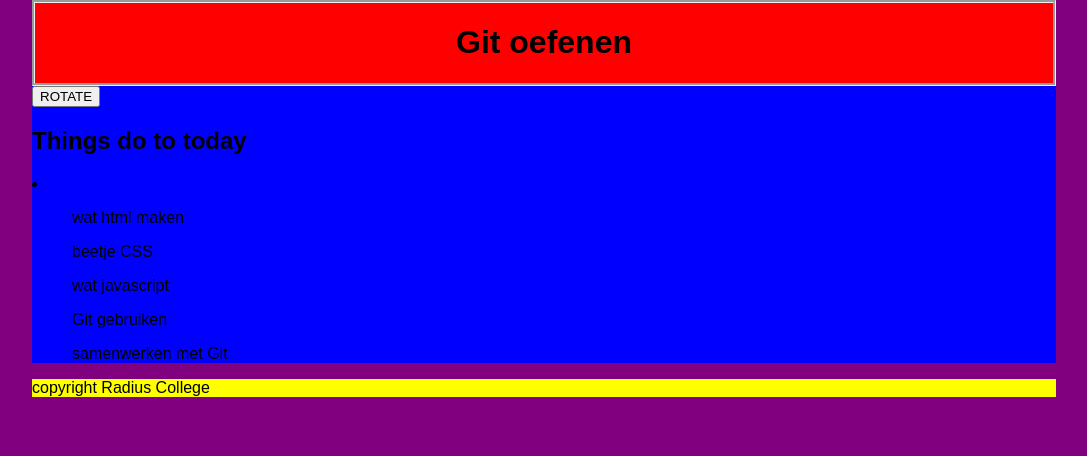
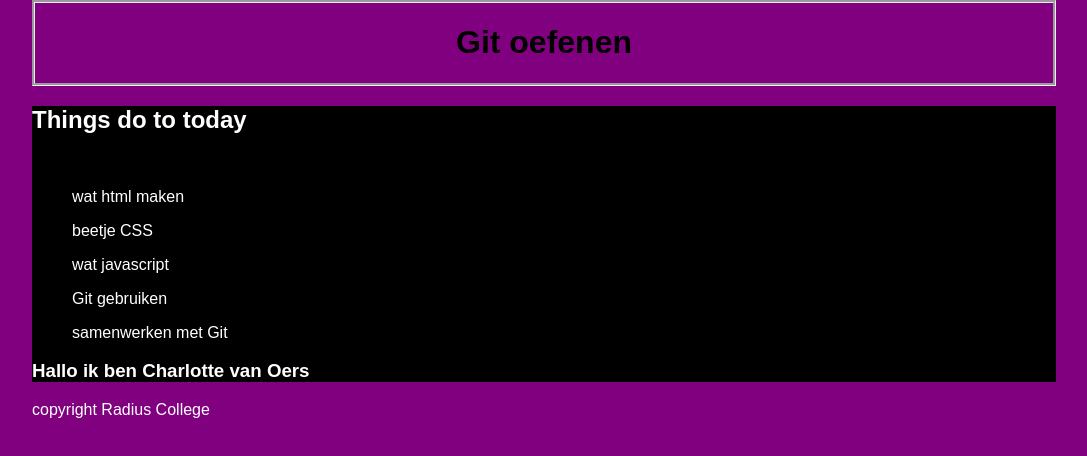
Before and after one commit to softwareverdieping/software-, a plain HTML site: page index.html in a window 1280 px wide. Shown: the whole page, without its empty margins (96-1183 px from the left). Drawn offline with Linux system fonts and the light colour scheme.

Commit message:
background  h3

```diff
--- a/index.html
+++ b/index.html
@@ -10,7 +10,6 @@
 		<h1>Git oefenen</h1>
 	</header>
 <main>
-	<button id="rotateBtn">ROTATE</button>
 	<h2>Things do to today</h2>
 	<li>
 		<ul>wat html maken</ul>
@@ -19,11 +18,11 @@
 		<ul>Git gebruiken</ul>
 		<ul>samenwerken met Git</ul>
 	</li>
+	<h3>Hallo ik ben Charlotte van Oers</h3>
 </main>
 <footer>
 	copyright Radius College
 </footer>
-
 <script src="script.js"></script>
 </body>
 </html>
--- a/style.css
+++ b/style.css
@@ -6,20 +6,33 @@ body {
 	background: purple;
 }
 
+ul {
+	color: white;
+}
+
 .rotate {
 	transform: rotate(180deg);
 }
 
 header {
-	background: red;
+	background: purple;
 	border-style: groove;
 	text-align: center;
 }
 main {
-	background: blue;
+	background: black;
+}
+
+h2 {
+	color: white;
+}
+
+h3 {
+	color: white;
 }
 
 footer {
-	background: yellow;
+	background: purple;
+	color: white;
 
 }
```
